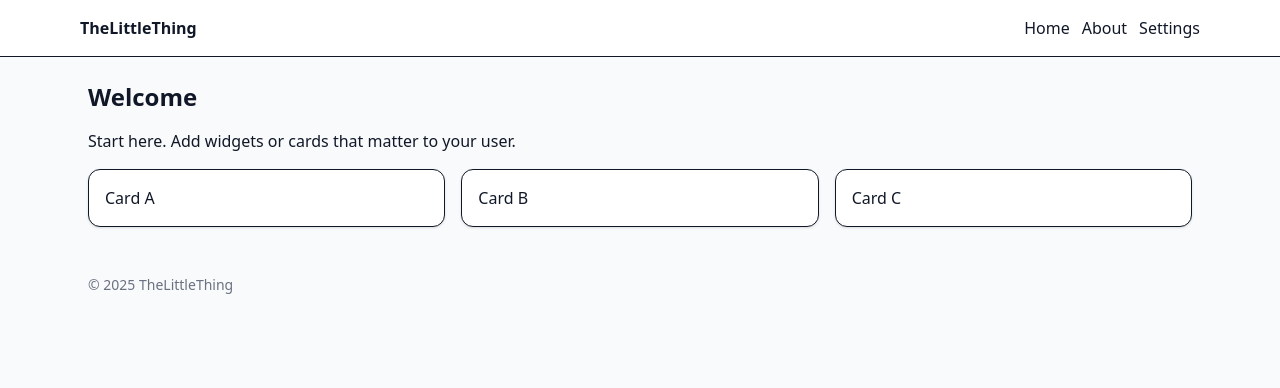
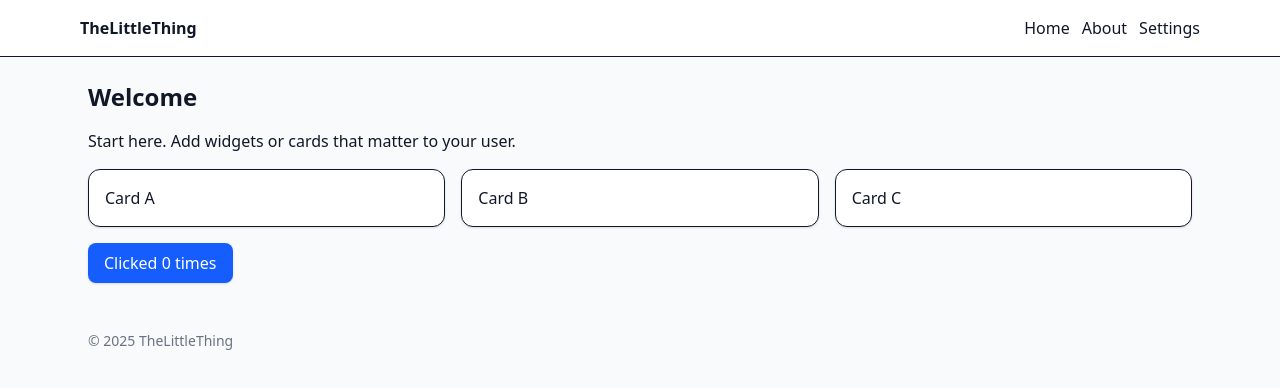
Before and after one commit to nas0404/TheLittleThings, a React (Vite) app in the folder frontend/: page / in a window 1280 px wide. Shown: the top 388 px of the page. Built offline with nearby package versions, Linux system fonts and the light colour scheme.

Commit message:
added button and used on home page

```diff
--- /dev/null
+++ b/frontend/src/components/buttons/Button.tsx
@@ -0,0 +1,23 @@
+import { cn } from "../../lib/utils";
+
+type ButtonProps = React.ButtonHTMLAttributes<HTMLButtonElement> & {
+  isLoading?: boolean;
+};
+
+export default function Button({ children, isLoading, className, ...props }: ButtonProps) {
+  return (
+    <button
+      {...props}
+      disabled={isLoading || props.disabled}
+      className={cn(
+        "inline-flex items-center justify-center rounded-lg bg-blue-600 px-4 py-2 text-white font-medium shadow-sm transition hover:bg-blue-700 disabled:opacity-50",
+        className
+      )}
+    >
+      {isLoading ? (
+        <span className="animate-spin mr-2 h-4 w-4 rounded-full border-2 border-white border-t-transparent"></span>
+      ) : null}
+      {children}
+    </button>
+  );
+}
--- /dev/null
+++ b/frontend/src/lib/utils.ts
@@ -0,0 +1,3 @@
+export function cn(...classes: (string | undefined | null | false)[]) {
+  return classes.filter(Boolean).join(" ");
+}
--- a/frontend/src/main.tsx
+++ b/frontend/src/main.tsx
@@ -2,7 +2,8 @@ import React from 'react';
 import ReactDOM from 'react-dom/client';
 import { BrowserRouter } from 'react-router-dom';
 import App from './App';
-import './styles/index.css';
+import './styles/index.css'
+
 
 ReactDOM.createRoot(document.getElementById('root')!).render(
   <React.StrictMode>
--- a/frontend/src/pages/Home.tsx
+++ b/frontend/src/pages/Home.tsx
@@ -1,13 +1,23 @@
+import { useState } from "react";
+import Button from "../components/buttons/Button";
+
 export default function Home() {
+  const [count, setCount] = useState(0);
+
   return (
     <section className="space-y-4">
       <h1 className="text-2xl font-bold">Welcome</h1>
       <p>Start here. Add widgets or cards that matter to your user.</p>
+
       <div className="grid gap-4 md:grid-cols-3">
         <div className="rounded-xl border bg-white p-4 shadow-sm">Card A</div>
         <div className="rounded-xl border bg-white p-4 shadow-sm">Card B</div>
         <div className="rounded-xl border bg-white p-4 shadow-sm">Card C</div>
       </div>
+
+      <Button onClick={() => setCount((c) => c + 1)}>
+        Clicked {count} times
+      </Button>
     </section>
   );
 }
```
